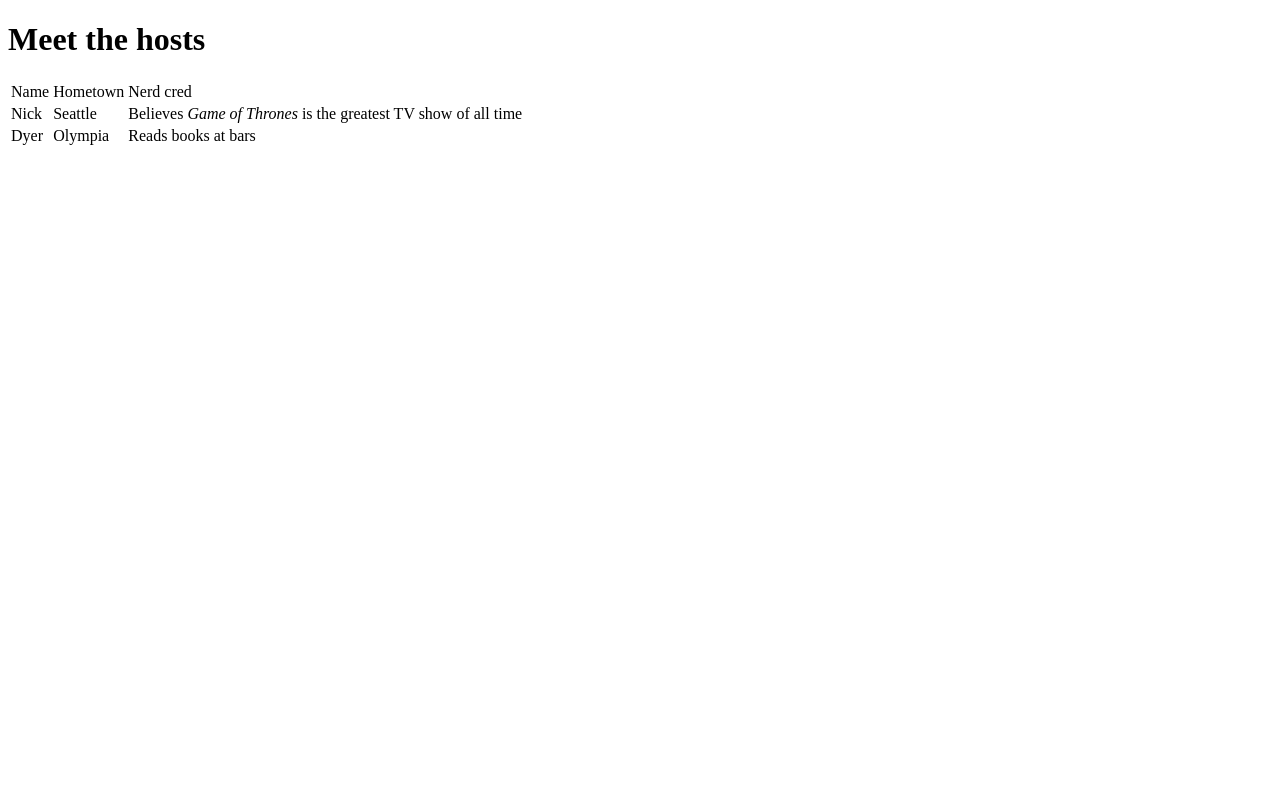
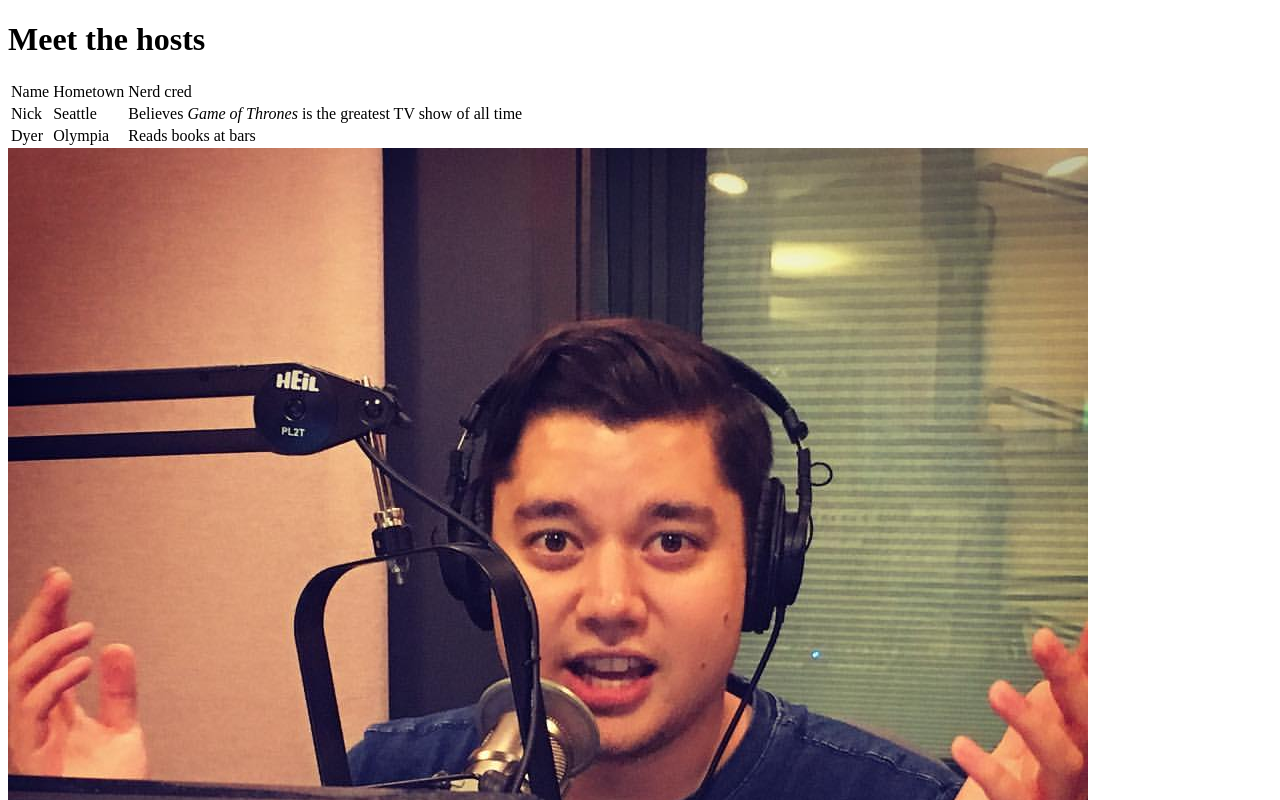
Before and after one commit to njarin/njarin.github.io, a plain HTML site: page about_us.html in a window 1280 px wide. Shown: the top 800 px of the page. Drawn offline with Linux system fonts and the light colour scheme.

Commit message:
add image to about us

```diff
--- a/about_us.html
+++ b/about_us.html
@@ -22,5 +22,6 @@
 			<td>Reads books at bars</td>
 		</tr>
 	</table>
+	<img src="images/nick_arguing.jpg" alt="Nick arguing">
 </body>
 </html>
```
